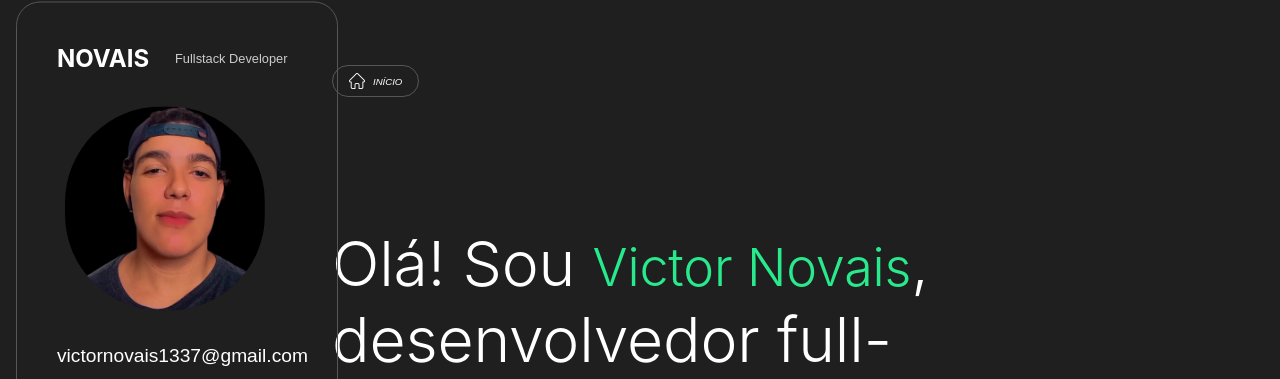
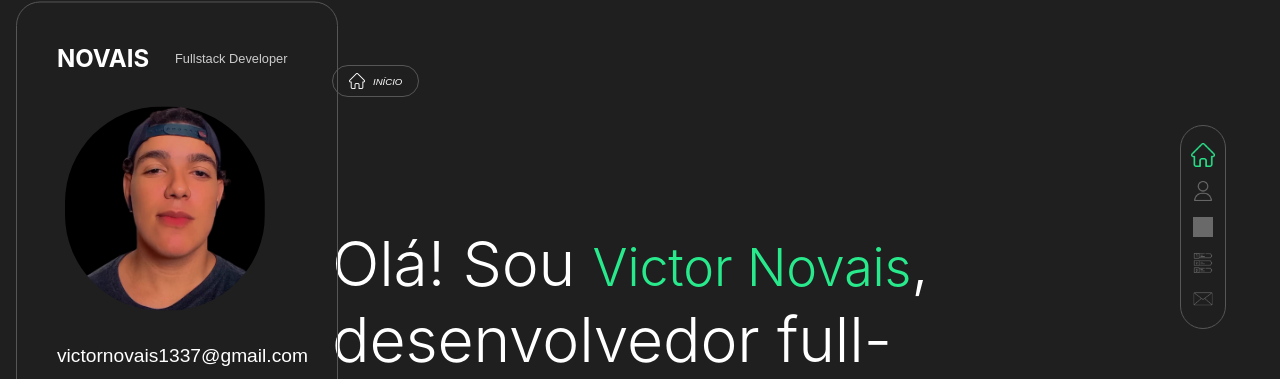
Before and after one commit to Victor-Novais/Portfolio-Victor-Novais, a React (Create React App) app in the folder portfolio/: page / in a window 1280 px wide. Shown: the part 115-494 px from the top of the page. Built offline with nearby package versions, Linux system fonts and the light colour scheme; grey boxes are pictures that could not be loaded; the HTML template or start-up script is replaced by a standard one.

Commit message:
devolvendo menu

```diff
--- a/portfolio/src/App.js
+++ b/portfolio/src/App.js
@@ -69,7 +69,7 @@ function App() {
   return (
     <div className="App">
       <ContactResume />
-      {/* <Menu /> */}
+      <Menu />
       <div id="home" className="section">
         <Presentation />
       </div>
```
